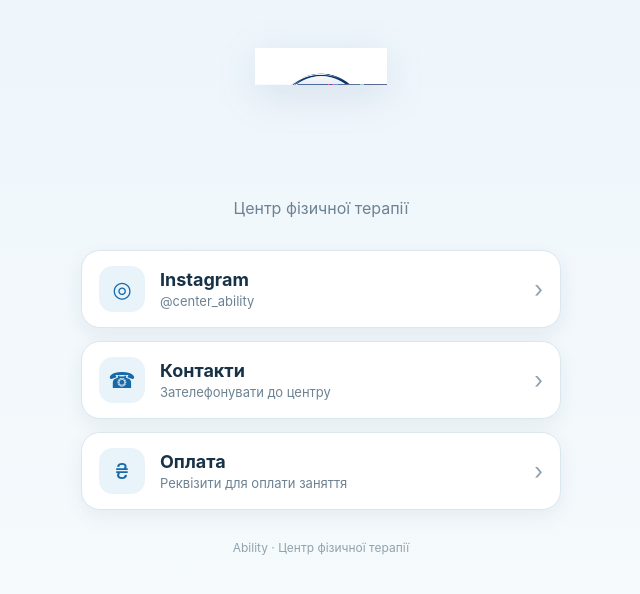
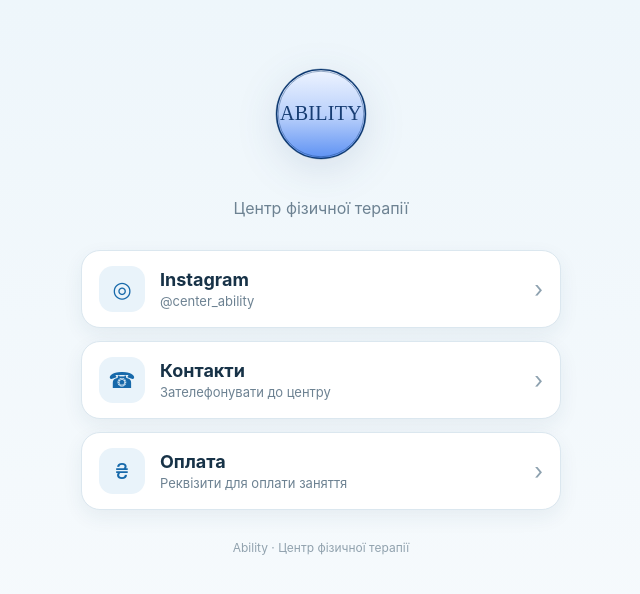
Before and after one commit to alexpustovoy1983-pixel/Ability-links, a plain HTML site: page index.html in a window 1280 px wide. Shown: the whole page, without its empty margins (319-959 px from the left). Drawn offline with Linux system fonts and the light colour scheme.

Commit message:
Fix Ability logo rendering

```diff
--- a/index.html
+++ b/index.html
@@ -20,7 +20,7 @@ h1{font-size:34px;line-height:1;margin:0 0 9px;letter-spacing:-.8px}.sub{margin:
 </style>
 </head>
 <body><main class="wrap">
-<header class="brand"><img class="logo" src="ability-logo.png" alt="Ability"><p class="sub">Центр фізичної терапії</p></header>
+<header class="brand"><img class="logo" src="ability-logo.svg?v=2" alt="Ability"><p class="sub">Центр фізичної терапії</p></header>
 <section class="actions">
 <a class="btn" href="https://www.instagram.com/center_ability?stkn=MTE3ejVua2x2a3d6dg%3D%3D&utm_source=qr" target="_blank" rel="noopener"><span class="icon">◎</span><span class="txt"><div class="title">Instagram</div><div class="desc">@center_ability</div></span><span class="arrow">›</span></a>
 <button class="btn" type="button" onclick="toggle('contacts')"><span class="icon">☎</span><span class="txt"><div class="title">Контакти</div><div class="desc">Зателефонувати до центру</div></span><span class="arrow">›</span></button>
```
